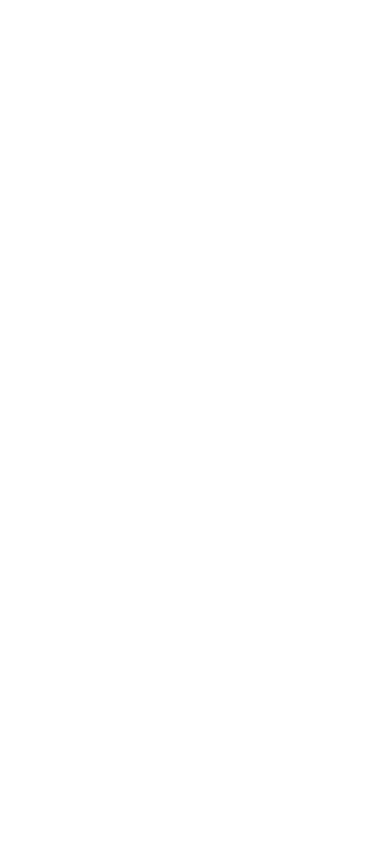
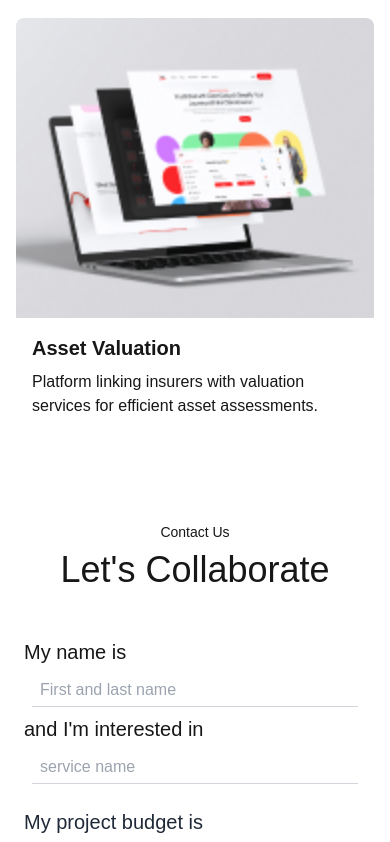
Before and after one commit to johnifemezuo/growthlobby_v2, a Next.js app: page /works in a window 390 px wide. Shown: the part 6083-6925 px from the top of the page. Before the commit the page ends 909 px from the top, so only its background shows below. Built offline with nearby package versions, Linux system fonts and the light colour scheme; a web font is replaced by a local one.

Commit message:
succesfully completed the ourWork page, no animation yet

```diff
--- /dev/null
+++ b/app/works/WorkSample/WorkSample.tsx
@@ -0,0 +1,198 @@
+"use client";
+
+import React from "react";
+import Image from "next/image";
+import { Container } from "@/components/Container/Container";
+import { useState } from "react";
+
+const projects = [
+  {
+    id: 1,
+    category: "WEBSITE DESIGN",
+    title: "Asset Valuation",
+    description:
+      "Platform linking insurers with valuation services for efficient asset assessments.",
+    image: "/images/landing-page.png",
+    colSpan: "col-span-1",
+    rowSpan: "row-span-1",
+  },
+  {
+    id: 2,
+    category: "APP DESIGN",
+    title: "Somakro",
+    description:
+      "Connecting you to reliable local professionals for every task, making everyday services accessible, efficient, and trusted.",
+    image: "/images/landing-page-4.png",
+    colSpan: "col-span-2",
+    rowSpan: "row-span-2",
+  },
+  {
+    id: 3,
+    category: "DASHBOARD DESIGN",
+    title: "Somakro",
+    description:
+      "Connecting you to reliable local professionals for every task, making everyday services accessible, efficient, and trusted.",
+    image: "/images/landing-page-7.png",
+    colSpan: "col-span-2",
+    rowSpan: "row-span-2",
+  },
+  {
+    id: 4,
+    category: "APP DESIGN",
+    title: "Asset Valuation Mobile",
+    description: "Mobile-first asset management solution.",
+    image: "/images/landing-page-4.png",
+    colSpan: "col-span-1",
+    rowSpan: "row-span-1",
+  },
+  {
+    id: 5,
+    category: "DASHBOARD DESIGN",
+    title: "Asset Valuation Mobile",
+    description:
+      "Connecting you to reliable local professionals for every task, making everyday services accessible, efficient, and trusted.",
+    image: "/images/landing-page-6.png",
+    colSpan: "col-span-1",
+    rowSpan: "row-span-1",
+  },
+  {
+    id: 6,
+    category: "APP DESIGN",
+    title: "Somakro",
+    description: "Mobile application for expense tracking and budgeting.",
+    image: "/images/landing-page-5.png",
+    colSpan: "col-span-2",
+    rowSpan: "row-span-2",
+  },
+  {
+    id: 7,
+    category: "WEBSITE DESIGN",
+    title: "Asset Valuation",
+    description:
+      "Platform linking insurers with valuation services for efficient asset assessments.",
+    image: "/images/landing-page.png",
+    colSpan: "col-span-2",
+    rowSpan: "row-span-2",
+  },
+  {
+    id: 8,
+    category: "DASHBOARD DESIGN",
+    title: "Somakro",
+    description:
+      "Connecting you to reliable local professionals for every task, making everyday services accessible, efficient, and trusted.",
+    image: "/images/landing-page-4.png",
+    colSpan: "col-span-1",
+    rowSpan: "row-span-1",
+  },
+  {
+    id: 9,
+    category: "APP DESIGN",
+
+    title: "Asset Valuation Mobile",
+    description:
+      "Connecting you to reliable local professionals for every task, making everyday services accessible, efficient, and trusted.",
+    image: "/images/landing-page-6.png",
+    colSpan: "col-span-1",
+    rowSpan: "row-span-1",
+  },
+  {
+    id: 11,
+    category: "WEBSITE DESIGN",
+    title: "Asset Valuation",
+    description:
+      "Platform linking insurers with valuation services for efficient asset assessments.",
+    image: "/images/landing-page.png",
+    colSpan: "col-span-2",
+    rowSpan: "row-span-2",
+  },
+  {
+    id: 10,
+    category: "DASHBOARD DESIGN",
+    title: "Somakro",
+    description: "Mobile application for expense tracking and budgeting.",
+    image: "/images/landing-page-5.png",
+    colSpan: "col-span-2",
+    rowSpan: "row-span-2",
+  },
+
+  {
+    id: 12,
+    category: "WEBSITE DESIGN",
+    title: "Asset Valuation",
+    description:
+      "Platform linking insurers with valuation services for efficient asset assessments.",
+    image: "/images/landing-page.png",
+    colSpan: "col-span-1",
+    rowSpan: "row-span-1",
+  },
+];
+
+const categories = ["ALL", "DASHBOARD DESIGN", "WEBSITE DESIGN", "APP DESIGN"];
+
+const WorksSection = () => {
+  const [activeFilter, setActiveFilter] = useState("ALL");
+
+  const FilteredItems = projects.filter((item) =>
+    activeFilter === "ALL" ? true : item.category === activeFilter
+  );
+
+  console.log(FilteredItems);
+  return (
+    <Container>
+      <div className="container mx-auto px-4 md:px-0 py-16 text-foreground md:w-[90%] 2xl:w-full">
+        <div className="flex  gap-4 mb-12 justify-center">
+          {categories.map((category) => (
+            <button
+              key={category}
+              onClick={() => setActiveFilter(category)}
+              className={`px-4 py-2 rounded-full text-sm transition-colors duration-300
+              ${
+                activeFilter === category
+                  ? "bg-primary text-black"
+                  : "bg-gray-100 text-gray-600 hover:bg-gray-200"
+              }`}
+            >
+              {category}
+            </button>
+          ))}
+        </div>
+
+        {/* Gallery Grid */}
+        <div className="grid grid-cols-1 md:grid-cols-2  lg:grid-cols-3 md:gap-16 gap-8 auto-rows-min   ">
+          {FilteredItems.map((project) => (
+            <div
+              key={project.id}
+              className={`relative group md:${project.colSpan} md:${project.rowSpan}  rounded-lg overflow-hidden `}
+            >
+              <div
+                className={`relative  ${
+                  project.rowSpan === "row-span-2"
+                    ? "md:h-[600px] row-span-2 "
+                    : "md:h-[400px] row-span-1"
+                } w-full rounded-lg h-[300px]`}
+              >
+                <Image
+                  src={project.image}
+                  alt={project.title}
+                  fill
+                  quality={100}
+                  priority={true}
+                  className="object-cover "
+                />
+              </div>
+              <div className="p-4">
+                <h3 className="text-xl font-semibold mb-2 md:text-4xl">
+                  {project.title}
+                </h3>
+                <p className="text-base md:text-lg">{project.description}</p>
+              </div>
+            </div>
+          ))}
+        </div>
+
+      </div>
+    </Container>
+  );
+};
+
+export default WorksSection;
--- a/app/works/page.tsx
+++ b/app/works/page.tsx
@@ -1,10 +1,16 @@
 import React from 'react'
 import HeroSection from './HeroSection/HeroSection'
+import WorkSample from './WorkSample/WorkSample'
+import ContactUsSection from '@/components/Modules/Home/ContactUs/ContactUsSection'
+import Footer from '@/components/UI/Footer/Footer'
 
 const OurWorksPage = () => {
   return (
     <div>
       <HeroSection />
+      <WorkSample />
+      <ContactUsSection/>
+      <Footer/>
     </div>
   )
 }
```
Also changed, not shown: public/images/landing-page-7.png (added).
